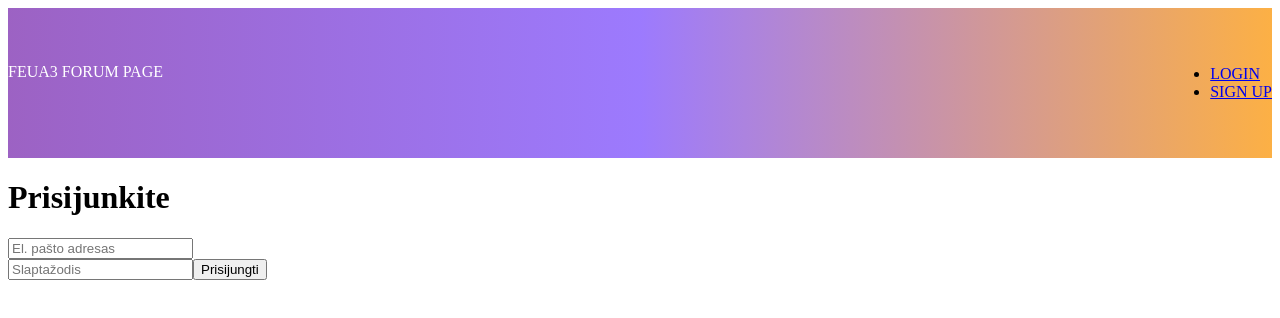
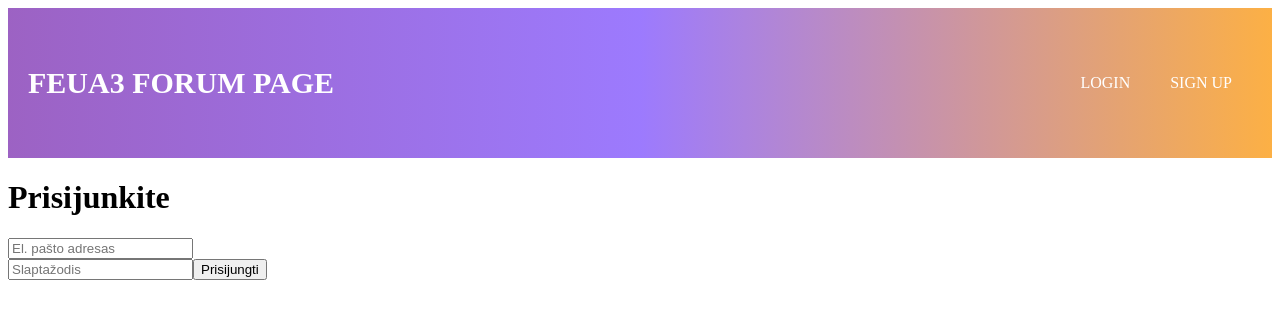
Before and after one commit to ceingrid/Forumas-Front, a Next.js app: page /login in a window 1280 px wide. Shown: the top 318 px of the page. Built offline with nearby package versions, Linux system fonts and the light colour scheme.

Commit message:
dar vis neissprendziau [id], truputi padaryta css

```diff
--- a/src/components/navbar/styles.module.css
+++ b/src/components/navbar/styles.module.css
@@ -10,7 +10,24 @@
 }
 
 .logo {
-    height: 40px;
+    font-size: 30px;
+    font-weight: bold;
     color: white;
     text-decoration: none;
+    padding-left: 20px;
+    display: flex;
+    align-items: center;
 }
+
+.aStyle {
+    text-decoration: none;
+    color: white;
+}
+
+.ulStyle {
+    list-style: none;
+    display: flex;
+    flex-wrap: nowrap;
+    gap: 40px;
+    margin-right: 40px;
+}
--- a/src/components/questionCard/QuestionCard.js
+++ b/src/components/questionCard/QuestionCard.js
@@ -6,9 +6,7 @@ const QuestionCard = ({ question_text, id }) => {
   return (
     <Link  className={styles.linkStyle} href={`/question/${id}`} passHref>
       <div className={styles.link}>
-        <div className={styles.question}>
-          <h1 className={styles.question_text}>{question_text}</h1>
-        </div>
+          <p className={styles.question_text}>{question_text}</p>
       </div>
     </Link>
   );
--- a/src/pages/question/[id].js
+++ b/src/pages/question/[id].js
@@ -15,7 +15,7 @@ const response = await axios.get(
 );
 
 const { data } = response;
-setQuestion(data);
+setQuestion(data.question);
 console.log("response", response);
 };
 useEffect(() => {
--- a/src/pages/question/styles.module.css
+++ b/src/pages/question/styles.module.css
@@ -0,0 +1,3 @@
+.h1 {
+    height: 50px;
+}
--- a/src/pages/styles.module.css
+++ b/src/pages/styles.module.css
@@ -1,3 +1,35 @@
 .questionsWrapper {
-    background-color: rgb(219, 219, 219);
-};
+    width: 60%;
+    display: flex;
+    flex-wrap: wrap;
+    padding: 30px;
+    margin: 30px;
+    cursor: auto;
+}
+
+.aStyle {
+    text-decoration: none;
+    color: white;
+}
+
+.ulStyle {
+    list-style: none;
+    display: flex;
+    flex-wrap: nowrap;
+    justify-content: space-around;
+    border: none;
+    box-shadow: 10px 9px 36px -2px rgba(120,120,120,0.75);
+    -webkit-box-shadow: 10px 9px 36px -2px rgba(120,120,120,0.75);
+    -moz-box-shadow: 10px 9px 36px -2px rgba(120,120,120,0.75);
+    text-decoration: none;
+    color: white;
+    background: rgb(131,58,180);
+    background: linear-gradient(90deg, rgba(131,58,180,0.8113839285714286) 0%, rgba(87,29,253,0.6265099789915967) 50%, rgba(252,176,69,0.6153054971988796) 100%);
+    margin-top: 20px;
+    font-family: 'Times New Roman', Times, serif;
+    padding-left: 30px;
+    padding-right: 30px;
+    padding-top: 10px;
+    padding-bottom: 10px;
+    font-size:xx-small;
+}
```
Also changed, not shown: src/components/questionCard/styles.module.css (+33 -0 lines).
